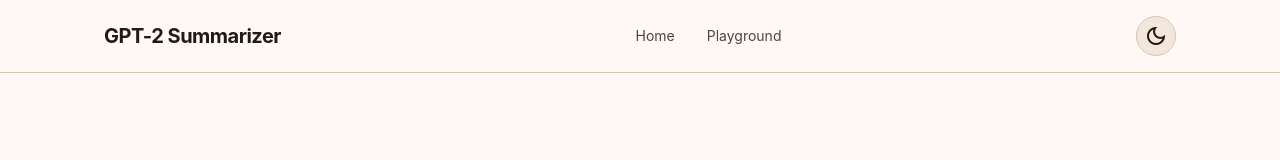
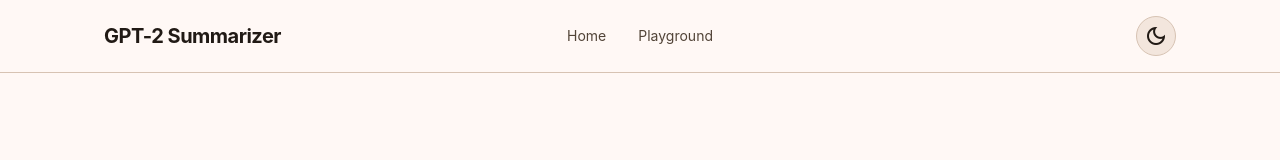
Before and after one commit to popboat1/gpt2-124m-tldr-summarizer, a React (Vite) app in the folder frontend/: page / in a window 1280 px wide. Shown: the top 160 px of the page. Built offline with nearby package versions, Linux system fonts and the light colour scheme.

Commit message:
Fix navbar alignment and validation loss lines

```diff
--- a/frontend/src/components/Layout.jsx
+++ b/frontend/src/components/Layout.jsx
@@ -23,15 +23,15 @@
   return (
     <div className="min-h-screen flex flex-col font-body-md text-body-md selection:bg-primary-fixed selection:text-on-primary-fixed">
       <header className="sticky top-0 bg-background docked full-width border-b border-outline-variant flat no-shadows z-50">
-        <div className="flex justify-between items-center w-full px-lg py-md max-w-container-max mx-auto">
-          <div className="font-headline-md text-headline-md font-bold text-on-background tracking-tight">
+        <div className="flex justify-between items-center w-full px-lg py-md max-w-container-max mx-auto relative">
+          <div className="font-headline-md text-headline-md font-bold text-on-background tracking-tight z-10">
             GPT-2 Summarizer
           </div>
-          <nav className="hidden md:flex gap-lg items-center">
+          <nav className="hidden md:flex gap-lg items-center absolute left-1/2 -translate-x-1/2">
             <Link className="text-on-surface-variant hover:text-primary transition-colors hover:bg-surface-container-low transition-all px-xs py-xs rounded cursor-pointer" to="/">Home</Link>
             <Link className="text-on-surface-variant hover:text-primary transition-colors hover:bg-surface-container-low transition-all px-xs py-xs rounded cursor-pointer" to="/summarizer">Playground</Link>
           </nav>
-          <div className="flex items-center gap-4">
+          <div className="flex items-center gap-4 z-10">
             <button
               onClick={() => setDarkMode(!darkMode)}
               className="bg-surface-container-high dark:bg-background text-on-surface hover:text-primary transition-colors hover:bg-surface-container-highest rounded-full w-10 h-10 flex items-center justify-center cursor-pointer border border-outline-variant"
--- a/frontend/src/components/LossChart.jsx
+++ b/frontend/src/components/LossChart.jsx
@@ -33,7 +33,7 @@
           <YAxis domain={['auto', 'auto']} tick={{fontSize: 12}} stroke="#857467" />
           <Tooltip contentStyle={{backgroundColor: 'var(--color-surface-container-lowest)', borderColor: 'var(--color-outline-variant)', borderRadius: '4px', color: 'var(--color-on-surface)'}} />
           <Line type="monotone" dataKey="loss" stroke="#884e08" strokeWidth={2} dot={false} />
-          <Line type="monotone" dataKey="val_loss" stroke="#ffb876" strokeWidth={2} dot={false} />
+          <Line type="monotone" dataKey="val_loss" stroke="#ffb876" strokeWidth={2} dot={false} connectNulls={true} />
         </LineChart>
       </ResponsiveContainer>
     </div>
--- a/frontend/src/components/SFTLossChart.jsx
+++ b/frontend/src/components/SFTLossChart.jsx
@@ -34,7 +34,7 @@
           <YAxis domain={['auto', 'auto']} tick={{fontSize: 12}} stroke="#857467" />
           <Tooltip contentStyle={{backgroundColor: 'var(--color-surface-container-lowest)', borderColor: 'var(--color-outline-variant)', borderRadius: '4px', color: 'var(--color-on-surface)'}} />
           <Line type="monotone" dataKey="loss" stroke="#884e08" strokeWidth={2} dot={false} />
-          <Line type="monotone" dataKey="val_loss" stroke="#ffb876" strokeWidth={2} dot={false} />
+          <Line type="monotone" dataKey="val_loss" stroke="#ffb876" strokeWidth={2} dot={false} connectNulls={true} />
         </LineChart>
       </ResponsiveContainer>
     </div>
```
